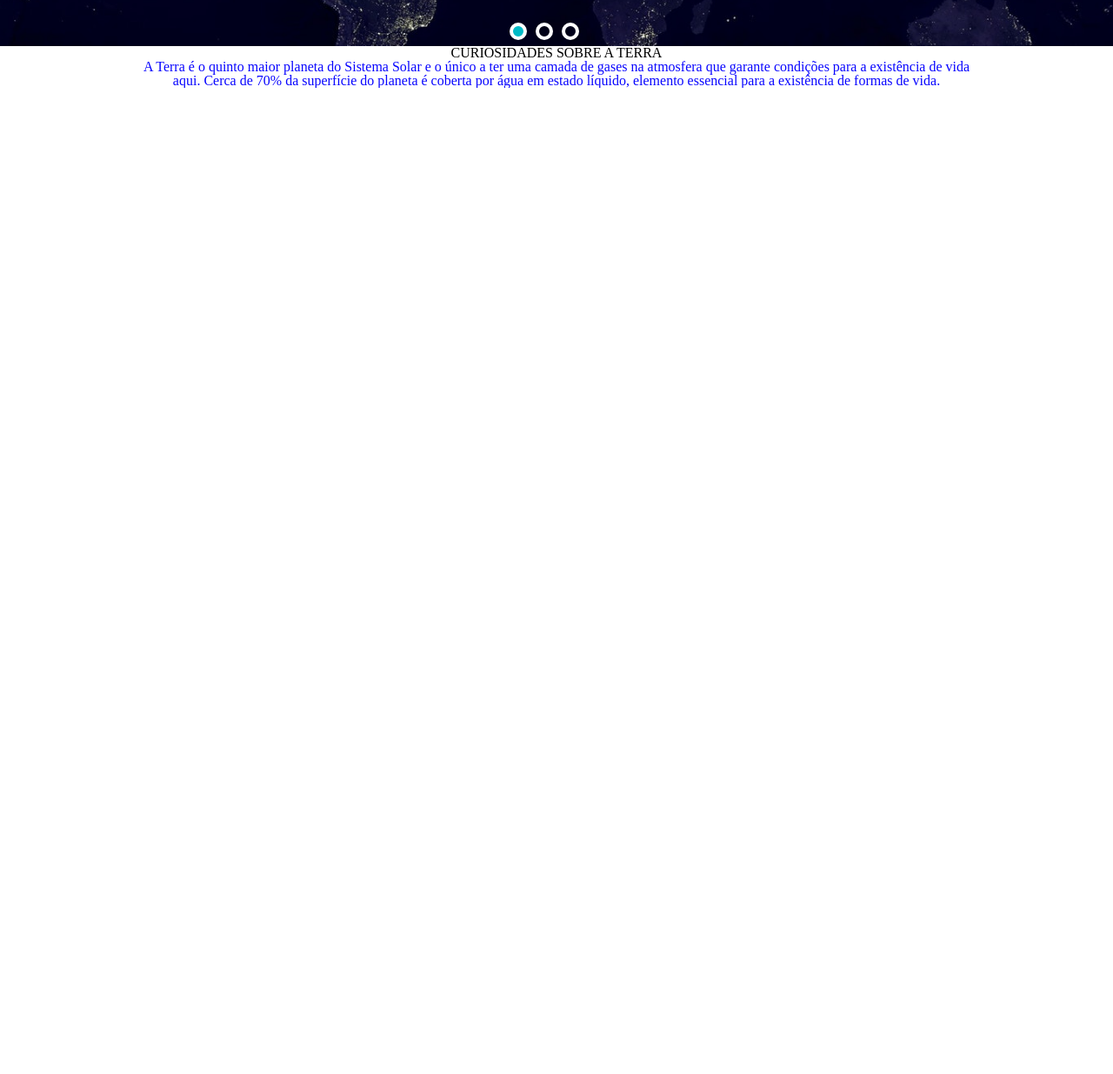
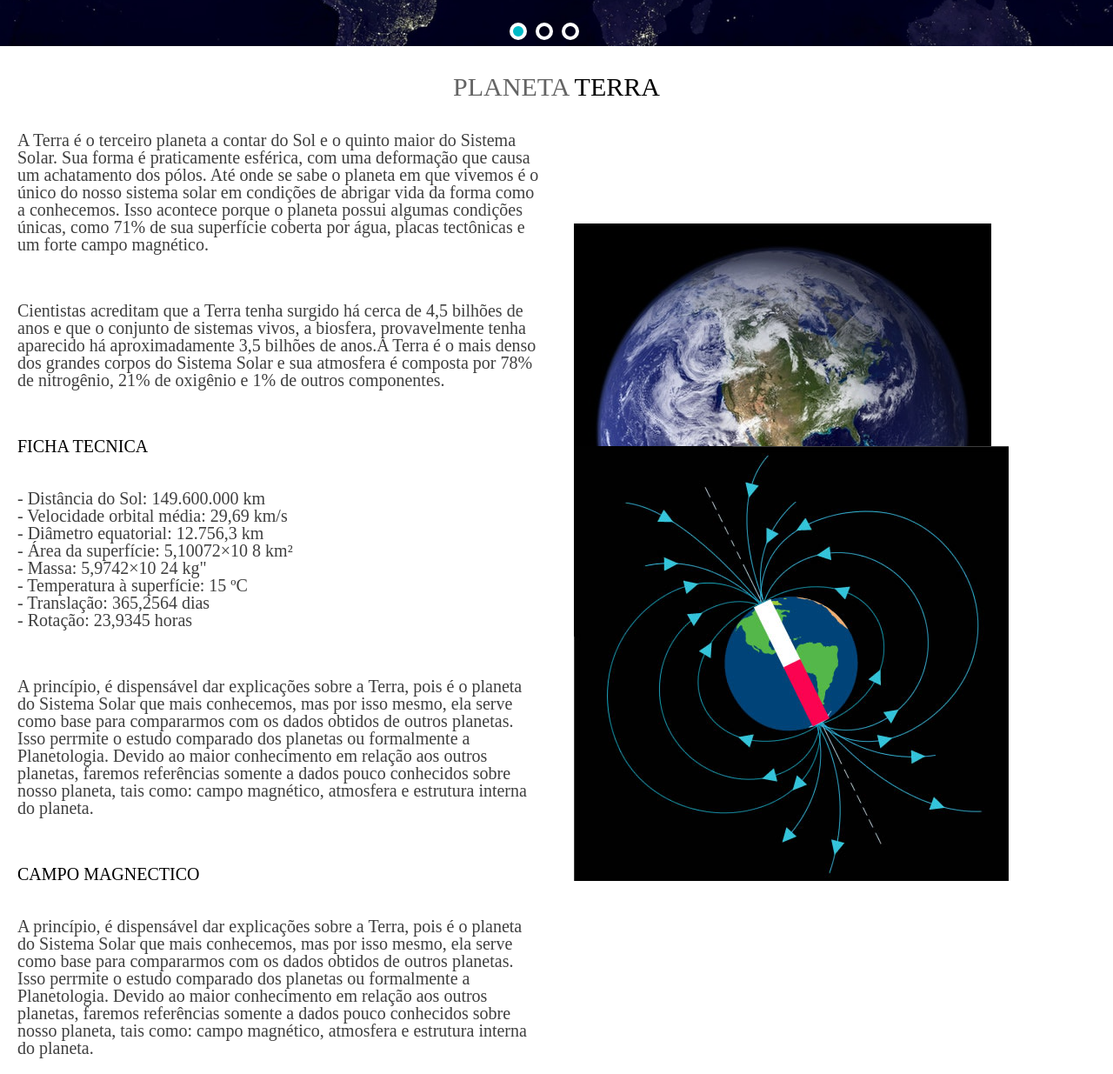
Before and after one commit to JpBllack/Meu-propio-site, a plain HTML site: page index.html in a window 1280 px wide. Shown: the part 540-1775 px from the top of the page at 87% size. Before the commit the page ends 800 px from the top, so only its background shows below. Drawn offline with nearby package versions, Linux system fonts and the light colour scheme.

Commit message:
meu-propio-site

```diff
--- a/Css/main.css
+++ b/Css/main.css
@@ -116,10 +116,46 @@ padding-left: 10px;
 display: inline-block;
 }
 
-.texto-destaque{
-    text-align: center;
+.conteudo{
+width: 100%;
+}
+.texto-destaque strong{
+color: #646464;
+}
+
+.texto-destaque h1{
+text-align: center;
+font-size: 30px;
+text-transform: uppercase;
+color:#000000 ;
+}
+
+.texto-destaque h2{
+padding: 20px;
+text-align: left;
+font-size: 20px;
+text-transform: uppercase;
+color:#000000 ;
 }
 
 .texto-destaque p {
-    color: #0400fffa;
+padding: 20px;
+margin-right: 50%;
+text-align: left;
+font-size: 20px;
+color: #3f3f3f;
 }
+.Terceiro-planeta{
+float: right;
+padding: 20px;
+left: 50%;
+margin-top: -78%;
+position:absolute;
+}
+.linahs{
+float: right;
+padding: 20px;
+left: 50%;
+margin-top: -58%;
+position:absolute;
+}
--- a/index.html
+++ b/index.html
@@ -54,13 +54,44 @@
     <img src="./img/pexels-simon-berger-1323550.jpg">
   </div>
 </div>
-<div class="col-100">
-  <div class="conteudo texto-destaque">
-  <h1>CURIOSIDADES SOBRE A TERRA</h1>
-  <p>A Terra é o quinto maior planeta do Sistema Solar e o único a ter uma camada de gases na atmosfera que garante condições para a existência de vida aqui.
-  Cerca de 70% da superfície do planeta é coberta por água em estado líquido, elemento essencial para a existência de formas de vida.
-
+<div class="conteudo">
+  <div class="texto-destaque">
+  <br>
+  <br>
+  <h1><strong> PLANETA </strong>TERRA</h1>
+  <br>
+  <p>A Terra é o terceiro planeta a contar do Sol e o quinto maior do Sistema Solar. Sua forma é praticamente esférica, com uma deformação que causa um achatamento dos pólos. Até onde se sabe o planeta em que vivemos é o único do nosso sistema solar em condições de abrigar vida da forma como a conhecemos. Isso acontece porque o planeta possui algumas condições únicas, como 71% de sua superfície coberta por água, placas tectônicas e um forte campo magnético.</p>
+  <br>
+  <p>Cientistas acreditam que a Terra tenha surgido há cerca de 4,5 bilhões de anos e que o conjunto de sistemas vivos, a biosfera, provavelmente tenha aparecido há aproximadamente 3,5 bilhões de anos.A Terra é o mais denso dos grandes corpos do Sistema Solar e sua atmosfera é composta por 78% de nitrogênio, 21% de oxigênio e 1% de outros componentes.
   </p>
+  <br>
+  <h2>Ficha tecnica</h2>
+  <p>
+    - Distância do Sol: 149.600.000 km
+    <br>
+    - Velocidade orbital média: 29,69 km/s
+    <br>
+    - Diâmetro equatorial: 12.756,3 km
+    <br>
+    - Área da superfície: 5,10072×10 8 km²
+    <br>
+    - Massa: 5,9742×10 24 kg"
+    <br>
+    - Temperatura à superfície: 15 ºC
+    <br>
+    - Translação: 365,2564 dias
+    <br>
+    - Rotação: 23,9345 horas
+  </p>
+  <br>
+  <p>A princípio, é dispensável dar explicações sobre a Terra, pois é o planeta do Sistema Solar que mais conhecemos, mas por isso mesmo, ela serve como base para compararmos com os dados obtidos de outros planetas. Isso perrmite o estudo comparado dos planetas ou formalmente a Planetologia. Devido ao maior conhecimento em relação aos outros planetas, faremos referências somente a dados pouco conhecidos sobre nosso planeta, tais como: campo magnético, atmosfera e estrutura interna do planeta.</p>
+  <br>
+  <h2>Campo Magnectico</h2>
+  <p>A princípio, é dispensável dar explicações sobre a Terra, pois é o planeta do Sistema Solar que mais conhecemos, mas por isso mesmo, ela serve como base para compararmos com os dados obtidos de outros planetas. Isso perrmite o estudo comparado dos planetas ou formalmente a Planetologia. Devido ao maior conhecimento em relação aos outros planetas, faremos referências somente a dados pouco conhecidos sobre nosso planeta, tais como: campo magnético, atmosfera e estrutura interna do planeta.</p>
+  </div>
+  <div class="fotos">
+    <img class="Terceiro-planeta" src="./img/2.0.jpg" >
+    <img class="linahs" src="/img/linhas-inducao.jpg">
   </div>
 </div>
 <script type="text/javascript" src="https://code.jquery.com/jquery-1.11.0.min.js"></script>
```
Also changed, not shown: img/2.0.jpg (added), img/Small-earth.jpg (added), img/linhas-inducao.jpg (added).
